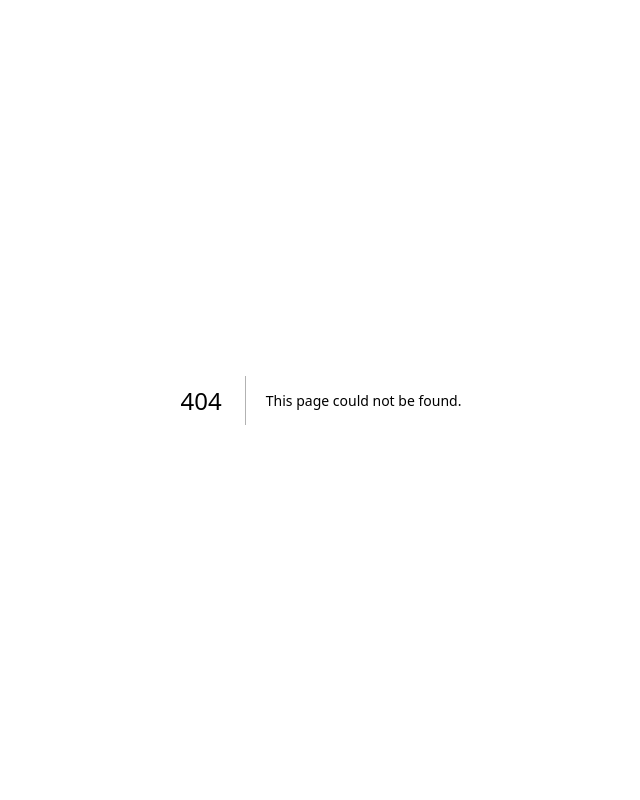
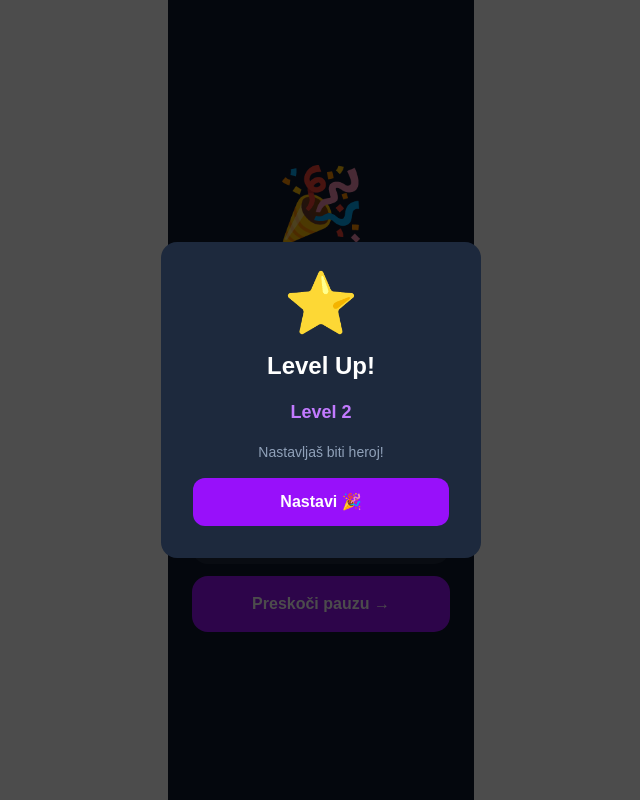
Before and after one commit to DavidMerkas/focusforge, a Next.js app: page /celebration in a window 1280 px wide. Before the commit this address had no page. Shown: the whole page, without its empty margins (319-959 px from the left). Built offline with nearby package versions, Linux system fonts and the light colour scheme; sample sign-in values are in the browser's storage.

Commit message:
feat: localStorage XP system + session token protection against URL farming

```diff
--- /dev/null
+++ b/src/app/celebration/page.tsx
@@ -0,0 +1,172 @@
+"use client";
+
+import { useState, useEffect, useRef, Suspense } from "react";
+import { useRouter, useSearchParams } from "next/navigation";
+import Link from "next/link";
+import { loadUser, saveUser, applySession, xpForNextLevel } from "@/lib/storage";
+
+function CelebrationContent() {
+  const router = useRouter();
+  const params = useSearchParams();
+
+  const duration = Number(params.get("duration") ?? 25);
+  const subject = params.get("subject") ?? "Opći fokus";
+
+  // Redirect if user navigated here directly without completing a real session
+  useEffect(() => {
+    const valid = sessionStorage.getItem("ff_session_complete");
+    if (!valid) {
+      router.replace("/");
+      return;
+    }
+    sessionStorage.removeItem("ff_session_complete");
+  }, [router]);
+
+  // Apply session once on mount, save to localStorage
+  const appliedRef = useRef(false);
+  const [xpEarned, setXpEarned] = useState(0);
+  const [coinsEarned, setCoinsEarned] = useState(0);
+  const [level, setLevel] = useState(1);
+  const [xpAfter, setXpAfter] = useState(0);
+  const [xpToNext, setXpToNext] = useState(50);
+  const [leveledUp, setLeveledUp] = useState(false);
+
+  useEffect(() => {
+    if (appliedRef.current) return;
+    appliedRef.current = true;
+
+    const user = loadUser();
+    const result = applySession(user, duration, subject);
+    saveUser(result.updated);
+
+    setXpEarned(result.xpEarned);
+    setCoinsEarned(result.coinsEarned);
+    setLevel(result.updated.level);
+    setXpAfter(result.updated.xp);
+    setXpToNext(xpForNextLevel(result.updated.level));
+    setLeveledUp(result.leveledUp);
+  }, [duration, subject]);
+
+  // Animated counters
+  const [displayXP, setDisplayXP] = useState(0);
+  const [displayCoins, setDisplayCoins] = useState(0);
+  const [showLevelUp, setShowLevelUp] = useState(false);
+  const [breakTimer, setBreakTimer] = useState<number | null>(null);
+
+  useEffect(() => {
+    if (xpEarned === 0) return;
+    let frame = 0;
+    const total = 40;
+    const interval = setInterval(() => {
+      frame++;
+      const progress = frame / total;
+      setDisplayXP(Math.floor(xpEarned * progress));
+      setDisplayCoins(Math.floor(coinsEarned * progress));
+      if (frame >= total) {
+        clearInterval(interval);
+        setDisplayXP(xpEarned);
+        setDisplayCoins(coinsEarned);
+        if (leveledUp) setShowLevelUp(true);
+      }
+    }, 30);
+    return () => clearInterval(interval);
+  }, [xpEarned, coinsEarned, leveledUp]);
+
+  // Break countdown
+  useEffect(() => {
+    if (breakTimer === null || breakTimer <= 0) return;
+    const id = setTimeout(() => setBreakTimer((t) => (t !== null ? t - 1 : null)), 1000);
+    return () => clearTimeout(id);
+  }, [breakTimer]);
+
+  useEffect(() => {
+    if (breakTimer === 0) router.push("/");
+  }, [breakTimer, router]);
+
+  const xpBarPercent = xpToNext > 0 ? Math.min((xpAfter / xpToNext) * 100, 100) : 100;
+
+  return (
+    <main className="min-h-screen bg-slate-900 text-white flex flex-col items-center justify-center max-w-[480px] mx-auto px-6 gap-6">
+
+      <div className="text-7xl">🎉</div>
+      <h1 className="text-2xl font-bold text-center">Sesija završena!</h1>
+
+      <div className="bg-slate-800 rounded-2xl px-10 py-5 flex gap-10 items-center">
+        <div className="flex flex-col items-center gap-1">
+          <span className="text-3xl font-bold text-purple-400">+{displayXP}</span>
+          <span className="text-xs text-slate-400">XP</span>
+        </div>
+        <div className="w-px h-10 bg-slate-700" />
+        <div className="flex flex-col items-center gap-1">
+          <span className="text-3xl font-bold text-amber-400">+{displayCoins}</span>
+          <span className="text-xs text-slate-400">💰 coins</span>
+        </div>
+      </div>
+
+      <div className="w-full flex flex-col gap-2">
+        <div className="flex justify-between text-xs text-slate-400">
+          <span>⭐ Level {level}</span>
+          <span>{xpAfter} / {xpToNext} XP</span>
+        </div>
+        <div className="w-full h-3 bg-slate-800 rounded-full overflow-hidden">
+          <div
+            className="h-full bg-purple-600 rounded-full transition-all duration-1000"
+            style={{ width: `${xpBarPercent}%` }}
+          />
+        </div>
+      </div>
+
+      {breakTimer === null ? (
+        <div className="w-full flex flex-col gap-3 mt-2">
+          <button
+            onClick={() => setBreakTimer(5 * 60)}
+            className="w-full py-4 bg-slate-800 hover:bg-slate-700 rounded-2xl font-semibold transition"
+          >
+            ☕ Uzmi pauzu (5 min)
+          </button>
+          <Link
+            href="/"
+            className="w-full py-4 bg-purple-600 hover:bg-purple-500 rounded-2xl font-bold text-center transition"
+          >
+            Preskoči pauzu →
+          </Link>
+        </div>
+      ) : (
+        <div className="flex flex-col items-center gap-2">
+          <p className="text-slate-400 text-sm">Pauza završava za</p>
+          <span className="text-5xl font-mono font-bold">
+            {Math.floor(breakTimer / 60).toString().padStart(2, "0")}:{(breakTimer % 60).toString().padStart(2, "0")}
+          </span>
+          <Link href="/" className="text-xs text-slate-500 hover:text-slate-300 mt-2 transition">
+            Preskoči pauzu
+          </Link>
+        </div>
+      )}
+
+      {showLevelUp && (
+        <div className="absolute inset-0 bg-black/70 flex items-center justify-center px-8">
+          <div className="bg-slate-800 rounded-2xl p-8 flex flex-col items-center gap-4 w-full max-w-xs">
+            <div className="text-6xl">⭐</div>
+            <h2 className="text-2xl font-bold">Level Up!</h2>
+            <p className="text-purple-400 font-semibold text-lg">Level {level}</p>
+            <p className="text-slate-400 text-sm text-center">Nastavljaš biti heroj!</p>
+            <button
+              onClick={() => setShowLevelUp(false)}
+              className="w-full py-3 bg-purple-600 hover:bg-purple-500 rounded-xl font-semibold transition"
+            >
+              Nastavi 🎉
+            </button>
+          </div>
+        </div>
+      )}
+    </main>
+  );
+}
+
+export default function CelebrationPage() {
+  return (
+    <Suspense>
+      <CelebrationContent />
+    </Suspense>
+  );
+}
--- a/src/app/page.tsx
+++ b/src/app/page.tsx
@@ -1,23 +1,46 @@
+"use client";
+
+import { useState, useEffect } from "react";
 import Link from "next/link";
+import { loadUser, xpForNextLevel } from "@/lib/storage";
 
 export default function Home() {
-  // Static placeholder values — will come from localStorage in a later step
-  const heroName = "Hero";
-  const level = 1;
-  const xp = 0;
-  const xpToNext = 50;
-  const xpPercent = (xp / xpToNext) * 100;
-  const streak = 0;
-  const coins = 0;
+  const [user, setUser] = useState({
+    heroName: "Hero",
+    level: 1,
+    xp: 0,
+    coins: 0,
+    streak: 0,
+  });
+  const [xpToNext, setXpToNext] = useState(50);
+
+  // Load from localStorage on mount (and when window gets focus — e.g. after returning from celebration)
+  useEffect(() => {
+    function loadData() {
+      const data = loadUser();
+      setUser({
+        heroName: data.heroName,
+        level: data.level,
+        xp: data.xp,
+        coins: data.coins,
+        streak: data.streak,
+      });
+      setXpToNext(xpForNextLevel(data.level));
+    }
+    loadData();
+    window.addEventListener("focus", loadData);
+    return () => window.removeEventListener("focus", loadData);
+  }, []);
+
+  const xpPercent = xpToNext > 0 ? (user.xp / xpToNext) * 100 : 100;
 
   const weeklyGoalMin = 100;
-  const weeklyDoneMin = 0;
+  const weeklyDoneMin = 0; // will be tracked in a later version
   const weeklyPercent = (weeklyDoneMin / weeklyGoalMin) * 100;
 
   return (
     <main className="min-h-screen bg-slate-900 text-white flex flex-col max-w-[480px] mx-auto">
 
-      {/* HEADER */}
       <header className="px-5 pt-6 pb-3 flex items-center justify-between">
         <h1 className="text-xl font-bold tracking-tight">FocusForge 🧙</h1>
         <button className="text-slate-400 hover:text-white text-xl transition" aria-label="Settings">
@@ -25,32 +48,27 @@ export default function Home() {
         </button>
       </header>
 
-      {/* MAIN SCROLL AREA */}
       <div className="flex-1 overflow-y-auto px-5 pb-6 flex flex-col gap-5">
 
-        {/* HERO CARD */}
         <section className="bg-slate-800 rounded-2xl p-5 flex flex-col items-center gap-2">
           <div className="text-7xl">🧙‍♂️</div>
-          <div className="text-lg font-semibold">{heroName}</div>
-          <div className="text-sm text-purple-400 font-medium">⭐ Level {level}</div>
+          <div className="text-lg font-semibold">{user.heroName}</div>
+          <div className="text-sm text-purple-400 font-medium">⭐ Level {user.level}</div>
 
-          {/* XP bar */}
           <div className="w-full h-3 bg-slate-700 rounded-full overflow-hidden mt-1">
             <div
               className="h-full bg-purple-600 rounded-full transition-all duration-500"
               style={{ width: `${xpPercent}%` }}
             />
           </div>
-          <div className="text-xs text-slate-400">{xp} / {xpToNext} XP</div>
+          <div className="text-xs text-slate-400">{user.xp} / {xpToNext} XP</div>
 
-          {/* Streak + Coins */}
           <div className="flex gap-6 mt-1">
-            <span className="text-sm text-slate-300">🔥 <span className="font-semibold text-white">{streak}</span> streak</span>
-            <span className="text-sm text-slate-300">💰 <span className="font-semibold text-amber-400">{coins}</span> coins</span>
+            <span className="text-sm text-slate-300">🔥 <span className="font-semibold text-white">{user.streak}</span> streak</span>
+            <span className="text-sm text-slate-300">💰 <span className="font-semibold text-amber-400">{user.coins}</span> coins</span>
           </div>
         </section>
 
-        {/* WEEKLY CHALLENGE */}
         <section className="bg-slate-800 rounded-2xl p-4 flex flex-col gap-2">
           <div className="flex items-center justify-between">
             <span className="text-sm font-semibold text-slate-200">📅 Tjedni izazov</span>
@@ -65,7 +83,6 @@ export default function Home() {
           </div>
         </section>
 
-        {/* START FOCUS BUTTON */}
         <Link
           href="/setup"
           className="w-full py-4 bg-purple-600 hover:bg-purple-500 active:bg-purple-700 rounded-2xl font-bold text-lg tracking-wide transition-colors text-center block"
@@ -75,7 +92,6 @@ export default function Home() {
 
       </div>
 
-      {/* BOTTOM NAVIGATION */}
       <nav className="border-t border-slate-800 px-2 py-3 flex justify-around">
         {[
           { icon: "🏠", label: "Home", active: true },
--- a/src/app/setup/page.tsx
+++ b/src/app/setup/page.tsx
@@ -1,7 +1,9 @@
-"use client"; // needed because we use useState (interactivity)
+"use client";
 
-import { useState } from "react";
+import { useState, useEffect } from "react";
 import Link from "next/link";
+import { useRouter } from "next/navigation";
+import { loadUser } from "@/lib/storage";
 
 const DURATIONS = [15, 25, 45, 90];
 
@@ -13,33 +15,41 @@ const SCENARIOS = [
 ];
 
 export default function SetupPage() {
+  const router = useRouter();
   const [subject, setSubject] = useState("");
-  const [duration, setDuration] = useState(25); // default 25 min
-  const [scenario, setScenario] = useState("dungeon"); // default dungeon
+  const [duration, setDuration] = useState(25);
+  const [scenario, setScenario] = useState("dungeon");
+  const [recentSubjects, setRecentSubjects] = useState<string[]>([]);
+
+  useEffect(() => {
+    const user = loadUser();
+    setRecentSubjects(user.recentSubjects);
+  }, []);
+
+  function handleStart() {
+    const finalSubject = subject.trim() || "Opći fokus";
+    const params = new URLSearchParams({
+      duration: String(duration),
+      subject: finalSubject,
+      scenario,
+    });
+    router.push(`/timer?${params.toString()}`);
+  }
 
   return (
     <main className="min-h-screen bg-slate-900 text-white flex flex-col max-w-[480px] mx-auto">
 
-      {/* HEADER */}
       <header className="px-5 pt-6 pb-3 flex items-center gap-3">
-        <Link
-          href="/"
-          className="text-slate-400 hover:text-white text-xl transition"
-          aria-label="Natrag"
-        >
+        <Link href="/" className="text-slate-400 hover:text-white text-xl transition" aria-label="Natrag">
           ←
         </Link>
         <h1 className="text-xl font-bold">Novi fokus</h1>
       </header>
 
-      {/* FORM */}
       <div className="flex-1 px-5 pb-6 flex flex-col gap-6 pt-4">
 
-        {/* SUBJECT INPUT */}
         <section className="flex flex-col gap-2">
-          <label className="text-sm font-semibold text-slate-300">
-            Što učiš?
-          </label>
+          <label className="text-sm font-semibold text-slate-300">Što učiš?</label>
           <input
             type="text"
             value={subject}
@@ -47,9 +57,9 @@ export default function SetupPage() {
             placeholder="npr. Matematika, Fizika, Engleski..."
             className="w-full bg-slate-800 border border-slate-700 rounded-xl px-4 py-3 text-white placeholder-slate-500 focus:outline-none focus:border-purple-500 transition"
           />
-          {/* Placeholder for recent subjects — localStorage comes later */}
+          {recentSubjects.length > 0 && (
             <div className="flex gap-2 flex-wrap">
-            {["Matematika", "Fizika", "Engleski"].map((s) => (
+              {recentSubjects.map((s) => (
                 <button
                   key={s}
                   onClick={() => setSubject(s)}
@@ -59,13 +69,11 @@ export default function SetupPage() {
                 </button>
               ))}
             </div>
+          )}
         </section>
 
-        {/* DURATION SELECTOR */}
         <section className="flex flex-col gap-2">
-          <label className="text-sm font-semibold text-slate-300">
-            Trajanje
-          </label>
+          <label className="text-sm font-semibold text-slate-300">Trajanje</label>
           <div className="grid grid-cols-4 gap-2">
             {DURATIONS.map((min) => (
               <button
@@ -83,11 +91,8 @@ export default function SetupPage() {
           </div>
         </section>
 
-        {/* SCENARIO SELECTOR */}
         <section className="flex flex-col gap-2">
-          <label className="text-sm font-semibold text-slate-300">
-            Scenarij
-          </label>
+          <label className="text-sm font-semibold text-slate-300">Scenarij</label>
           <div className="grid grid-cols-4 gap-2">
             {SCENARIOS.map(({ id, icon, label }) => (
               <button
@@ -106,13 +111,12 @@ export default function SetupPage() {
           </div>
         </section>
 
-        {/* START BUTTON */}
-        <Link
-          href="/timer"
-          className="w-full py-4 bg-purple-600 hover:bg-purple-500 active:bg-purple-700 rounded-2xl font-bold text-lg tracking-wide transition-colors text-center block mt-auto"
+        <button
+          onClick={handleStart}
+          className="w-full py-4 bg-purple-600 hover:bg-purple-500 active:bg-purple-700 rounded-2xl font-bold text-lg tracking-wide transition-colors mt-auto"
         >
           ▶ Start Focus
-        </Link>
+        </button>
 
       </div>
     </main>
--- a/src/app/timer/page.tsx
+++ b/src/app/timer/page.tsx
@@ -1,11 +1,8 @@
 "use client";
 
 import { useState, useEffect, useRef } from "react";
-import { useRouter } from "next/navigation";
-
-// Hardcoded for now — will receive from setup screen later
-const TOTAL_SECONDS = 25 * 60;
-const SUBJECT = "Matematika";
+import { useRouter, useSearchParams } from "next/navigation";
+import { Suspense } from "react";
 
 function formatTime(seconds: number): string {
   const m = Math.floor(seconds / 60).toString().padStart(2, "0");
@@ -13,80 +10,78 @@ function formatTime(seconds: number): string {
   return `${m}:${s}`;
 }
 
-export default function TimerPage() {
+function TimerContent() {
   const router = useRouter();
-  const [secondsLeft, setSecondsLeft] = useState(TOTAL_SECONDS);
-  const [isRunning, setIsRunning] = useState(true); // starts immediately
+  const params = useSearchParams();
+
+  const duration = Number(params.get("duration") ?? 25);
+  const subject = params.get("subject") ?? "Opći fokus";
+  const scenario = params.get("scenario") ?? "dungeon";
+
+  const totalSeconds = duration * 60;
+  const [secondsLeft, setSecondsLeft] = useState(totalSeconds);
+  const [isRunning, setIsRunning] = useState(true);
   const [showStopConfirm, setShowStopConfirm] = useState(false);
 
-  // useRef keeps the interval ID between renders without causing re-renders
   const intervalRef = useRef<ReturnType<typeof setInterval> | null>(null);
 
-  // This effect runs whenever isRunning changes
+  // Write a token so celebration page knows a real session was completed
+  useEffect(() => {
+    sessionStorage.setItem("ff_session", JSON.stringify({ duration, subject, scenario, startedAt: Date.now() }));
+  }, [duration, subject, scenario]);
+
   useEffect(() => {
     if (isRunning) {
-      // Start ticking: subtract 1 second every 1000ms
       intervalRef.current = setInterval(() => {
         setSecondsLeft((prev) => {
           if (prev <= 1) {
             clearInterval(intervalRef.current!);
-            router.push("/celebration");
+            // Mark session as completed so celebration can verify it
+            sessionStorage.setItem("ff_session_complete", "1");
+            const celebrationParams = new URLSearchParams({
+              duration: String(duration),
+              subject,
+              scenario,
+            });
+            router.push(`/celebration?${celebrationParams.toString()}`);
             return 0;
           }
           return prev - 1;
         });
       }, 1000);
     } else {
-      // Pause: stop the interval
       clearInterval(intervalRef.current!);
     }
 
-    // Cleanup: always clear interval when effect re-runs or component unmounts
     return () => clearInterval(intervalRef.current!);
-  }, [isRunning, router]);
+  }, [isRunning, duration, subject, scenario, router]);
 
   function handleStop() {
     setIsRunning(false);
     setShowStopConfirm(true);
   }
 
-  function confirmStop() {
-    router.push("/");
-  }
-
-  const progress = ((TOTAL_SECONDS - secondsLeft) / TOTAL_SECONDS) * 100;
+  const progress = ((totalSeconds - secondsLeft) / totalSeconds) * 100;
 
   return (
     <main className="min-h-screen bg-slate-900 text-white flex flex-col max-w-[480px] mx-auto">
 
-      {/* HEADER */}
       <header className="px-5 pt-6 pb-3 flex items-center justify-between">
-        <button
-          onClick={handleStop}
-          className="text-slate-400 hover:text-white text-xl transition"
-          aria-label="Stop"
-        >
+        <button onClick={handleStop} className="text-slate-400 hover:text-white text-xl transition" aria-label="Stop">
           ✕
         </button>
-        <span className="text-sm text-slate-400 font-medium">{SUBJECT}</span>
-        <div className="w-8" /> {/* spacer to center the subject label */}
+        <span className="text-sm text-slate-400 font-medium">{subject}</span>
+        <div className="w-8" />
       </header>
 
-      {/* MAIN */}
       <div className="flex-1 flex flex-col items-center justify-center gap-8 px-5">
-
-        {/* Avatar */}
         <div className="text-8xl">🧙‍♂️</div>
-
-        {/* Quest title */}
         <p className="text-slate-400 text-sm tracking-wide">Fokus sesija</p>
 
-        {/* Countdown */}
         <div className="text-8xl font-mono font-bold tracking-widest">
           {formatTime(secondsLeft)}
         </div>
 
-        {/* Progress ring / bar */}
         <div className="w-64 h-2 bg-slate-800 rounded-full overflow-hidden">
           <div
             className="h-full bg-purple-600 rounded-full transition-all duration-1000"
@@ -94,26 +89,23 @@ export default function TimerPage() {
           />
         </div>
 
-        {/* Pause / Resume button */}
         <button
           onClick={() => setIsRunning((r) => !r)}
           className="px-10 py-4 bg-slate-800 hover:bg-slate-700 rounded-2xl font-semibold text-lg transition"
         >
           {isRunning ? "⏸ Pauza" : "▶ Nastavi"}
         </button>
-
       </div>
 
-      {/* STOP CONFIRMATION MODAL */}
       {showStopConfirm && (
         <div className="absolute inset-0 bg-black/70 flex items-center justify-center px-8">
           <div className="bg-slate-800 rounded-2xl p-6 flex flex-col gap-4 w-full max-w-xs">
             <h2 className="text-lg font-bold text-center">Odustati od sesije?</h2>
             <p className="text-sm text-slate-400 text-center">
-              Dobit ćeš 25% XP-a za odradjeno vrijeme.
+              Dobit ćeš 25% XP-a za odrađeno vrijeme.
             </p>
             <button
-              onClick={confirmStop}
+              onClick={() => router.push("/")}
               className="w-full py-3 bg-red-600 hover:bg-red-500 rounded-xl font-semibold transition"
             >
               Da, zaustavi
@@ -127,7 +119,15 @@ export default function TimerPage() {
           </div>
         </div>
       )}
-
     </main>
   );
 }
+
+// useSearchParams requires Suspense boundary in Next.js App Router
+export default function TimerPage() {
+  return (
+    <Suspense>
+      <TimerContent />
+    </Suspense>
+  );
+}
--- /dev/null
+++ b/src/lib/storage.ts
@@ -0,0 +1,108 @@
+// All user progress is stored in localStorage under this key
+const STORAGE_KEY = "focusforge_user";
+
+export interface UserData {
+  heroName: string;
+  level: number;
+  xp: number;
+  coins: number;
+  streak: number;
+  lastSessionDate: string | null; // ISO date string e.g. "2026-04-17"
+  recentSubjects: string[];       // last 5 subjects used
+}
+
+const DEFAULT_USER: UserData = {
+  heroName: "Hero",
+  level: 1,
+  xp: 0,
+  coins: 0,
+  streak: 0,
+  lastSessionDate: null,
+  recentSubjects: [],
+};
+
+export function loadUser(): UserData {
+  if (typeof window === "undefined") return DEFAULT_USER;
+  const raw = localStorage.getItem(STORAGE_KEY);
+  if (!raw) return DEFAULT_USER;
+  try {
+    return { ...DEFAULT_USER, ...JSON.parse(raw) };
+  } catch {
+    return DEFAULT_USER;
+  }
+}
+
+export function saveUser(data: UserData): void {
+  if (typeof window === "undefined") return;
+  localStorage.setItem(STORAGE_KEY, JSON.stringify(data));
+}
+
+// How much XP is needed to reach the next level
+export function xpForNextLevel(level: number): number {
+  if (level < 10) return Math.floor(50 * Math.pow(level, 1.3));
+  return Math.floor(100 * Math.pow(level, 1.8));
+}
+
+// Calculate XP earned from a session (duration in minutes)
+export function calcXP(durationMin: number): number {
+  return durationMin * 2;
+}
+
+// Calculate coins earned from XP
+export function calcCoins(xp: number): number {
+  return Math.floor(xp * 0.1);
+}
+
+// Apply earned XP/coins to user, handle level ups and streak
+export function applySession(
+  user: UserData,
+  durationMin: number,
+  subject: string
+): { updated: UserData; xpEarned: number; coinsEarned: number; leveledUp: boolean } {
+  const xpEarned = calcXP(durationMin);
+  const coinsEarned = calcCoins(xpEarned);
+
+  let { level, xp, coins, streak, lastSessionDate, recentSubjects } = user;
+
+  // Update streak
+  const today = new Date().toISOString().slice(0, 10);
+  const yesterday = new Date(Date.now() - 86400000).toISOString().slice(0, 10);
+  if (lastSessionDate === today) {
+    // already had a session today, streak unchanged
+  } else if (lastSessionDate === yesterday) {
+    streak += 1;
+  } else {
+    streak = 1; // reset streak
+  }
+
+  // Apply XP, handle level up
+  xp += xpEarned;
+  coins += coinsEarned;
+  let leveledUp = false;
+
+  let threshold = xpForNextLevel(level);
+  while (xp >= threshold && level < 100) {
+    xp -= threshold;
+    level += 1;
+    leveledUp = true;
+    threshold = xpForNextLevel(level);
+  }
+
+  // Track recent subjects (keep last 5, no duplicates)
+  const updatedSubjects = [
+    subject,
+    ...recentSubjects.filter((s) => s !== subject),
+  ].slice(0, 5);
+
+  const updated: UserData = {
+    ...user,
+    level,
+    xp,
+    coins,
+    streak,
+    lastSessionDate: today,
+    recentSubjects: updatedSubjects,
+  };
+
+  return { updated, xpEarned, coinsEarned, leveledUp };
+}
```
Lines whose indentation alone changed are shown as unchanged.
